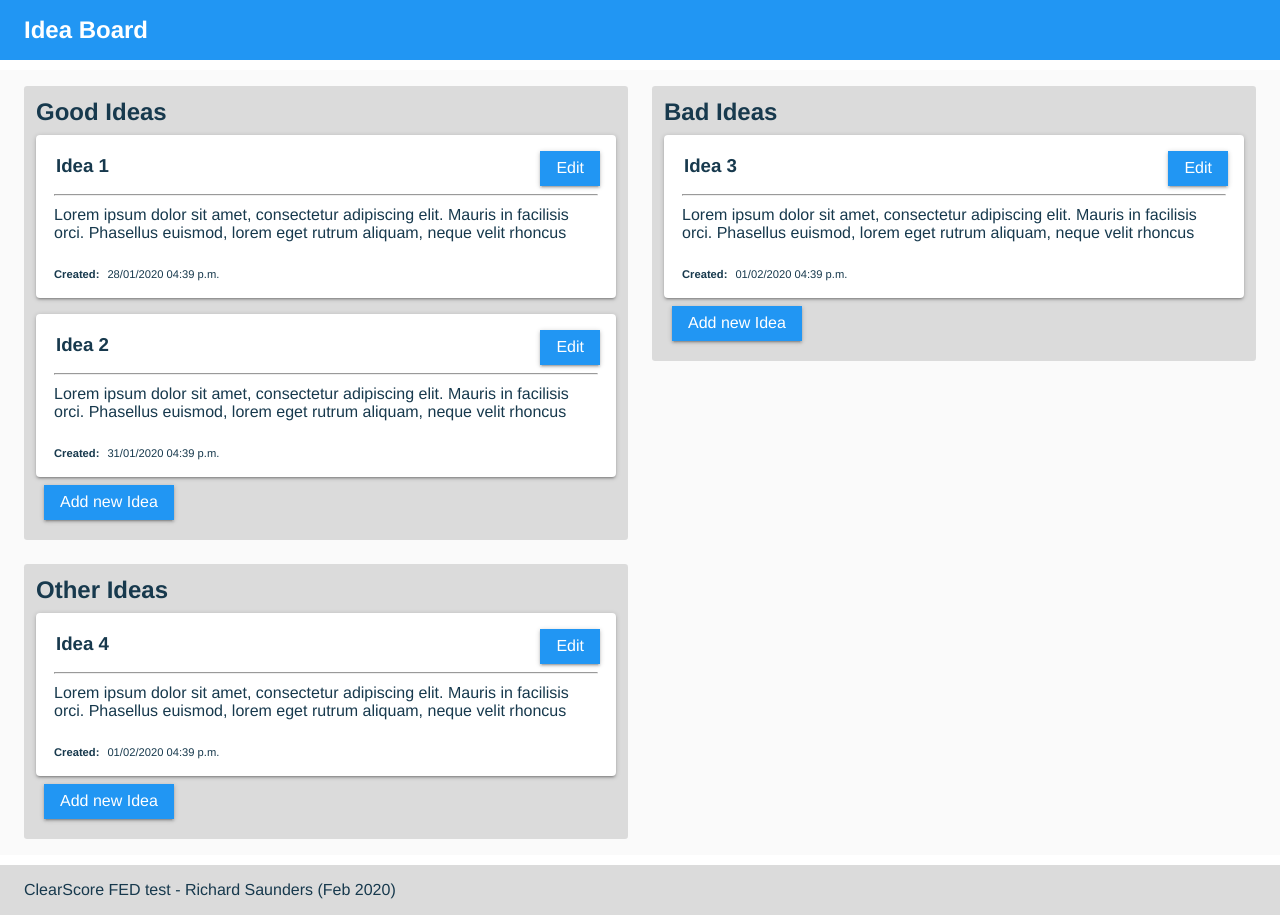
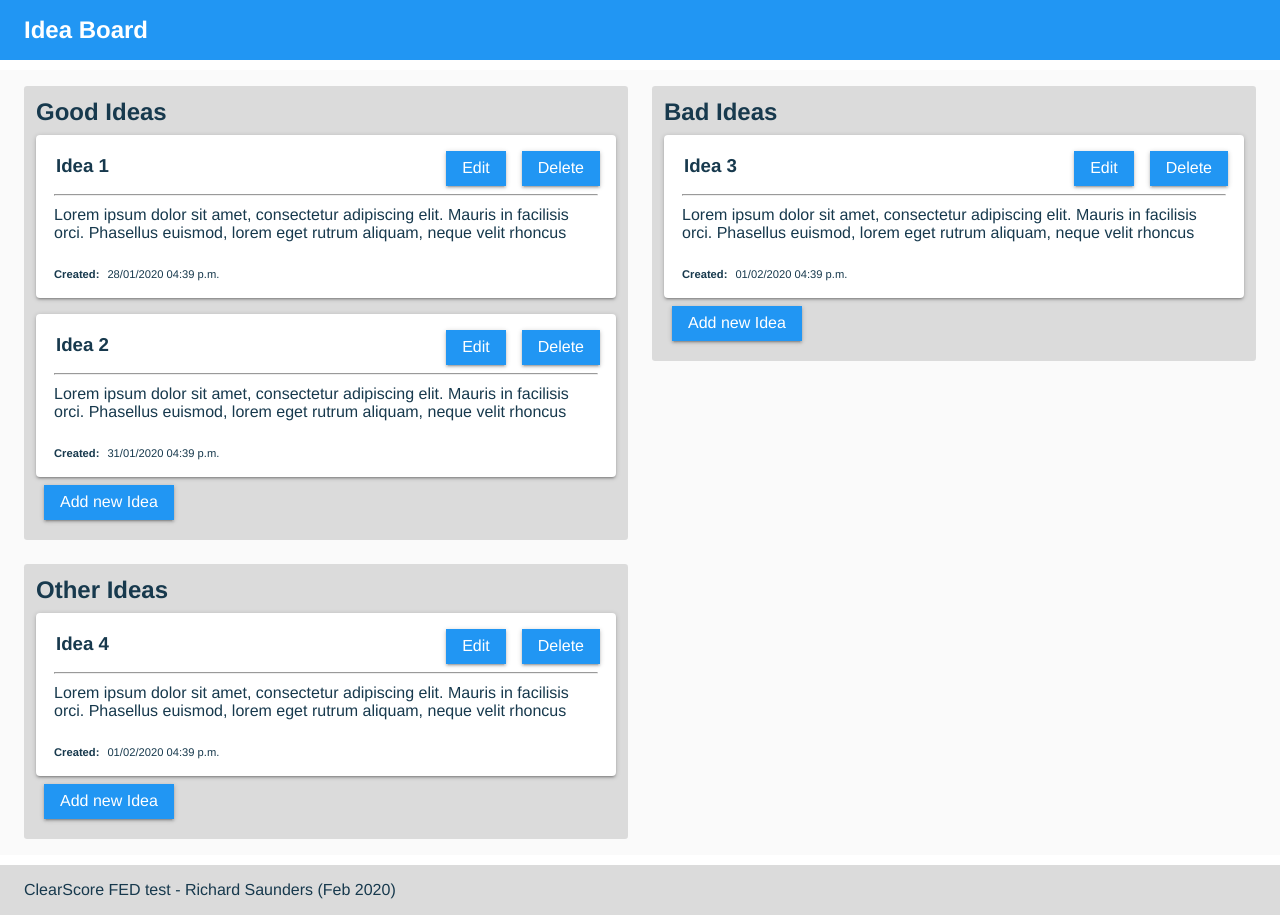
Before and after one commit to rs-saunders/clearscore-fed-test, a React (Create React App) app: page / in a window 1280 px wide. Built offline with nearby package versions, Linux system fonts and the light colour scheme.

Commit message:
added delete action

```diff
--- a/src/App.js
+++ b/src/App.js
@@ -67,6 +67,14 @@
     ]);
   }
 
+  const deleteIdea = (id) => {
+    const index = ideas.findIndex(idea => idea.id === id);
+    setIdeas([
+      ...ideas.slice(0, index),
+      ...ideas.slice(index+1, ideas.length),
+    ]);
+  }
+
   const saveIdea = (ideaToSave) => {
     const index = ideas.findIndex(idea => idea.id === ideaToSave.id);
     setIdeas([
@@ -90,6 +98,7 @@
               addNewIdea={addNewIdea}
               saveIdea={saveIdea}
               editIdea={editIdea}
+              deleteIdea={deleteIdea}
               ideas={ideas
                 .filter(idea => idea.ideaList === title)
               }
--- a/src/components/IdeaCard.js
+++ b/src/components/IdeaCard.js
@@ -9,7 +9,8 @@
   description,
   createdAt,
   updatedAt,
-  editIdea = () => {}
+  editIdea = () => {},
+  deleteIdea = () => {},
 }) => (
   <div className={styles.container}>
     <div className={styles.header}>
@@ -22,6 +23,16 @@
           onClick={() => editIdea(id)}
         >
           Edit
+        </Button>
+        <Button
+          type="button"
+          onClick={() => {
+            if (window.confirm('Are you sure you want to delete this task?')) {
+              deleteIdea(id)
+            }
+          }}
+        >
+          Delete
         </Button>
       </div>
     </div>
--- a/src/components/IdeaList.js
+++ b/src/components/IdeaList.js
@@ -10,6 +10,7 @@
   addNewIdea = () => {},
   saveIdea = () => {},
   editIdea = () => {},
+  deleteIdea = () => {},
 }) => (
   <section className={styles.container}>
     <h2 className={styles.title}>{title}</h2>
@@ -21,7 +22,7 @@
         >
           {idea.editing || idea.new
             ? <IdeaForm {...idea} saveIdea={saveIdea} />
-            : <IdeaCard {...idea} editIdea={editIdea} />
+            : <IdeaCard {...idea} editIdea={editIdea} deleteIdea={deleteIdea} />
           }
         </li>
       ))}
```
Also changed, not shown: 1 other file (tests, documents, lock files or other folders).
